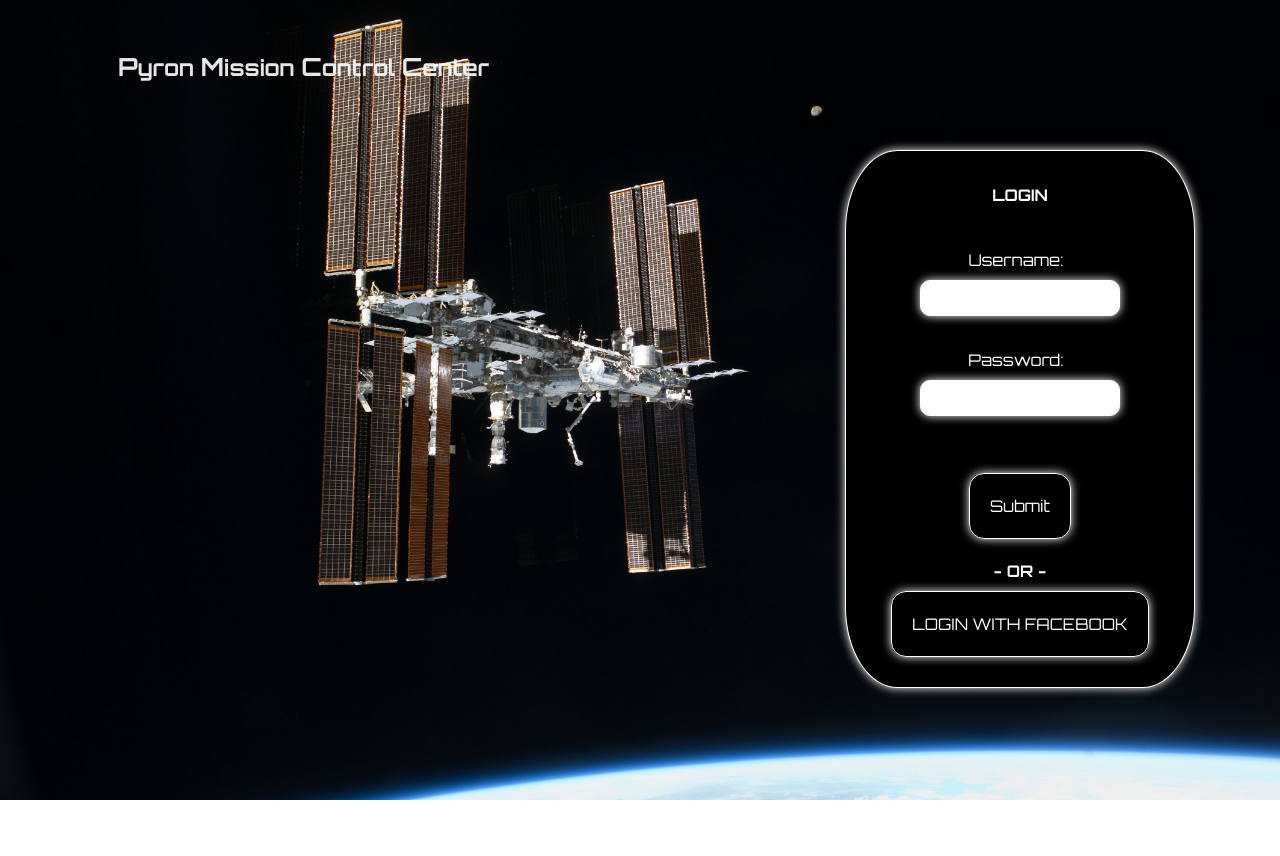
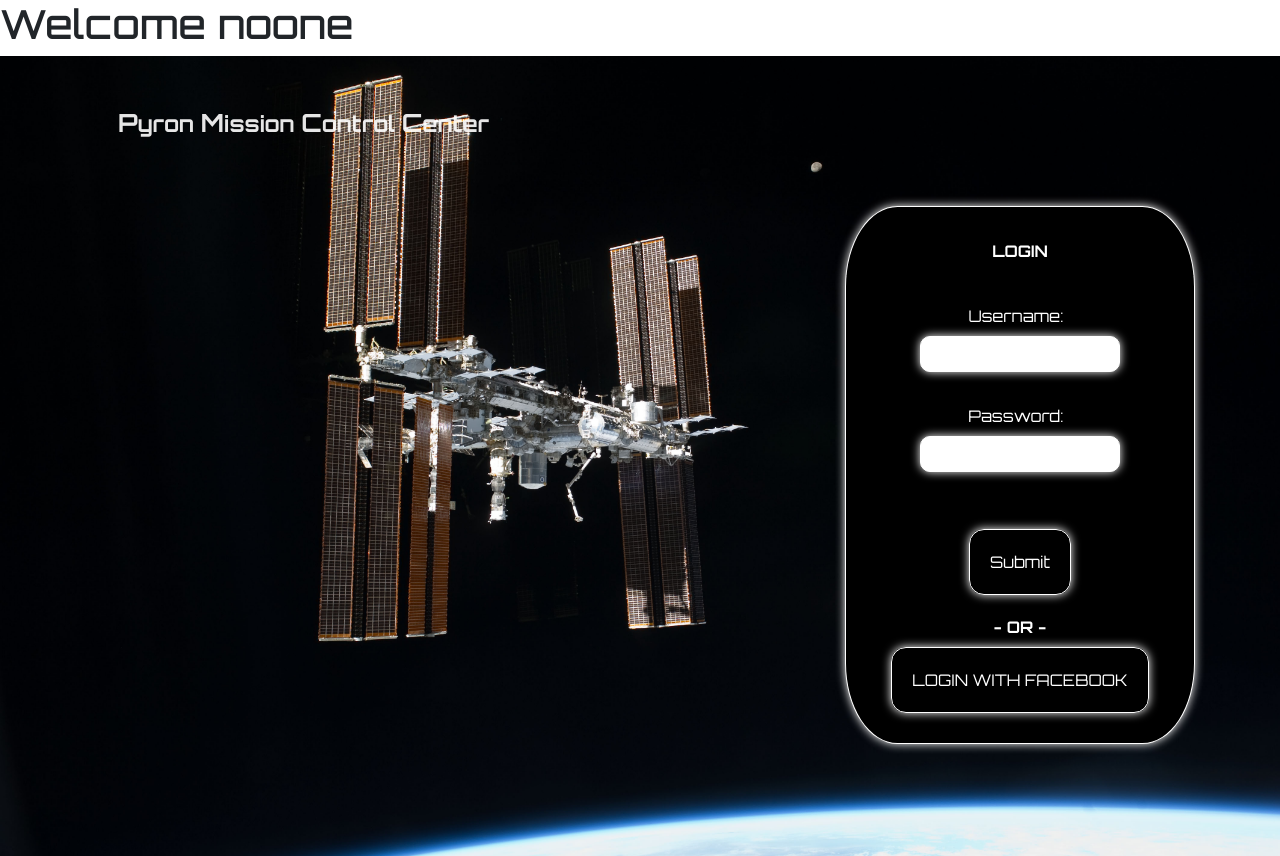
Before and after one commit to yboodhan/mcc_client, a React (Create React App) app: page / in a window 1280 px wide. Before the commit the page ends 800 px from the top, so only its background shows below. Built offline with nearby package versions, Linux system fonts and the light colour scheme; no server answers.

Commit message:
Added local auth

```diff
--- a/src/App.js
+++ b/src/App.js
@@ -25,6 +25,7 @@ function App() {
 
   return (
     <div className="App">
+      <h1>Welcome {user  ? user.email: "noone"}</h1>
       <AppRouter user={user} isAuthenticated={isAuthenticated} handleAuth={handleAuth} handleLogout={handleLogout} />
     </div>
   );
--- a/src/components/other/LoginConsole.js
+++ b/src/components/other/LoginConsole.js
@@ -1,28 +1,69 @@
-import React from 'react';
+import React, { useState, useEffect } from 'react';
 import FacebookLoginButton from './FacebookLoginButton';
 
 const LoginConsole = props => {
+
+    let [username, setUsername] = useState("");
+    let [password, setPassword] = useState("");
+    let [message, setMessage] = useState("");
+
+    async function handleSubmit(e) {
+        e.preventDefault();
+        console.log('handle')
+        try {
+            let userResults = await logInUser();
+            if (userResults.user) {
+                props.handleAuth(userResults.user);
+            }
+        } catch (error) {
+            console.log('There was an error logging in this user.')
+        }
+    }
+
+    function logInUser() {
+        console.log('calling')
+        return fetch(`${process.env.REACT_APP_SERVER_URL}/auth/login`, {
+            method: "POST",
+            body: JSON.stringify({ username, password }),
+            credentials: "include",
+            headers: {
+                Accept: "application/json",
+                "Content-Type": "application/json",
+                "Access-Control-Allow-Credentials": true
+            }
+        }).then(response => {
+                return response.json()
+            }).then((results) => {
+                console.log(results)
+                return results;
+                //set message
+            }).catch((error) => {
+                console.log(error)
+                // set message
+            })
+    }
+
     return (
         <div className="Login text-center">
             <div>
                 <div className="card-header">
                     <strong>LOGIN</strong>
                 </div>
-                <div className="card-body">
-                    <form>
+                <form onSubmit={handleSubmit}>
+                    <div className="card-body">
                         <div className="form-group p-2">
                             <label className="pr-2" htmlFor="username">Username: </label>
-                            <input type="text" name="username" id="username"/>
+                            <input type="text" name="username" id="username" onChange={(e) => setUsername(e.target.value)} />
                         </div>
                         <div className="form-group p-2">
                             <label className="pr-2" htmlFor="password">Password: </label>
-                            <input type="password" name="password" id="password" />
+                            <input type="password" name="password" id="password" onChange={(e) => setPassword(e.target.value)} />
                         </div>
-                    </form>
-                </div>
-                <div className="card-footer text-muted">
-                    <button>Submit</button>
-                </div>
+                    </div>
+                    <div className="card-footer text-muted">
+                        <button type="submit">Submit</button>
+                    </div>
+                </form>
             </div>
             <div className="mt-2">
                 <div className="mb-2">
--- a/src/components/pages/Home.js
+++ b/src/components/pages/Home.js
@@ -6,7 +6,6 @@ import UserInfo from './UserInfo';
 import NavBar from '../other/NavBar';
 const Home = props => {
 
-    let [userIsFound, setUserIsFound] = useState(false);
 
     useEffect(() => {
         async function findUser() {
@@ -16,8 +15,7 @@ const Home = props => {
                 let user = userResults.user;
                 console.log('found a user')
                 if (user) {
-                    props.handleAuth(user, true);
-                    setUserIsFound(true);
+                    props.handleAuth(user);
                 }
 
             } catch (error) {
@@ -57,7 +55,7 @@ const Home = props => {
                         </div>
                         <div className="row">
                             <div className="col-sm-10 col-md-10 col-lg-4 offset-lg-8 offset-sm-1 offset-md-1">
-                                <LoginConsole />
+                                <LoginConsole handleAuth={props.handleAuth} />
                             </div>
                         </div>
                     </div>
```
